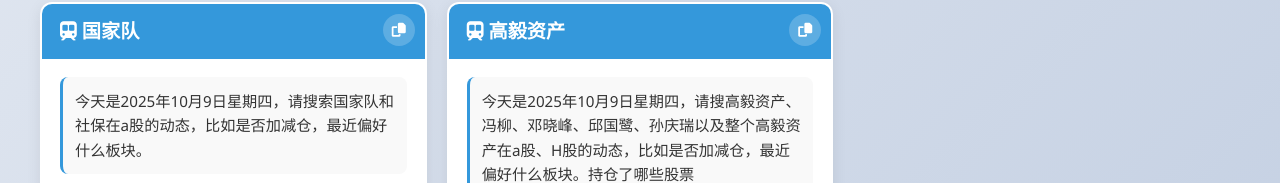
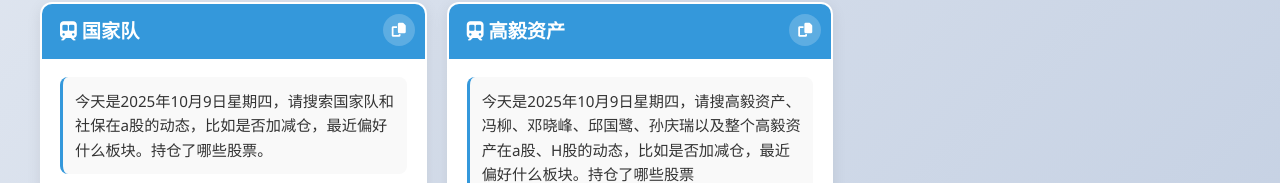
Before and after one commit to ZhangLi1984/deepseek-prompt, a plain HTML site: page index.html in a window 1280 px wide. Shown: the part 1517-1700 px from the top of the page. Drawn offline with Linux system fonts and the light colour scheme.

Commit message:
Update index.html

```diff
--- a/index.html
+++ b/index.html
@@ -231,7 +231,7 @@
             { id: 10, title: '中远海控', icon: 'fa-anchor', query: '请解读中远海控(SH:601919)的K线和基本面走势情况，并对最近一个月的趋势进行预测。' },
             { id: 11, title: '豪威股份', icon: 'fa-microchip', query: '请解读豪威股份的K线和基本面走势情况，并对最近一个月的趋势进行预测。' },
             { id: 12, title: '陕西煤业', icon: 'fa-train-subway', query: '请解读陕西煤业的K线和基本面走势情况，并对最近一个月的趋势进行预测。' },
-             { id: 13, title: '国家队', icon: 'fa-train-subway', query: '请搜索国家队和社保在a股的动态，比如是否加减仓，最近偏好什么板块。' },
+             { id: 13, title: '国家队', icon: 'fa-train-subway', query: '请搜索国家队和社保在a股的动态，比如是否加减仓，最近偏好什么板块。持仓了哪些股票。' },
              { id: 14, title: '高毅资产', icon: 'fa-train-subway', query: '请搜高毅资产、冯柳、邓晓峰、邱国鹭、孙庆瑞以及整个高毅资产在a股、H股的动态，比如是否加减仓，最近偏好什么板块。持仓了哪些股票' }
         ];
 
```
